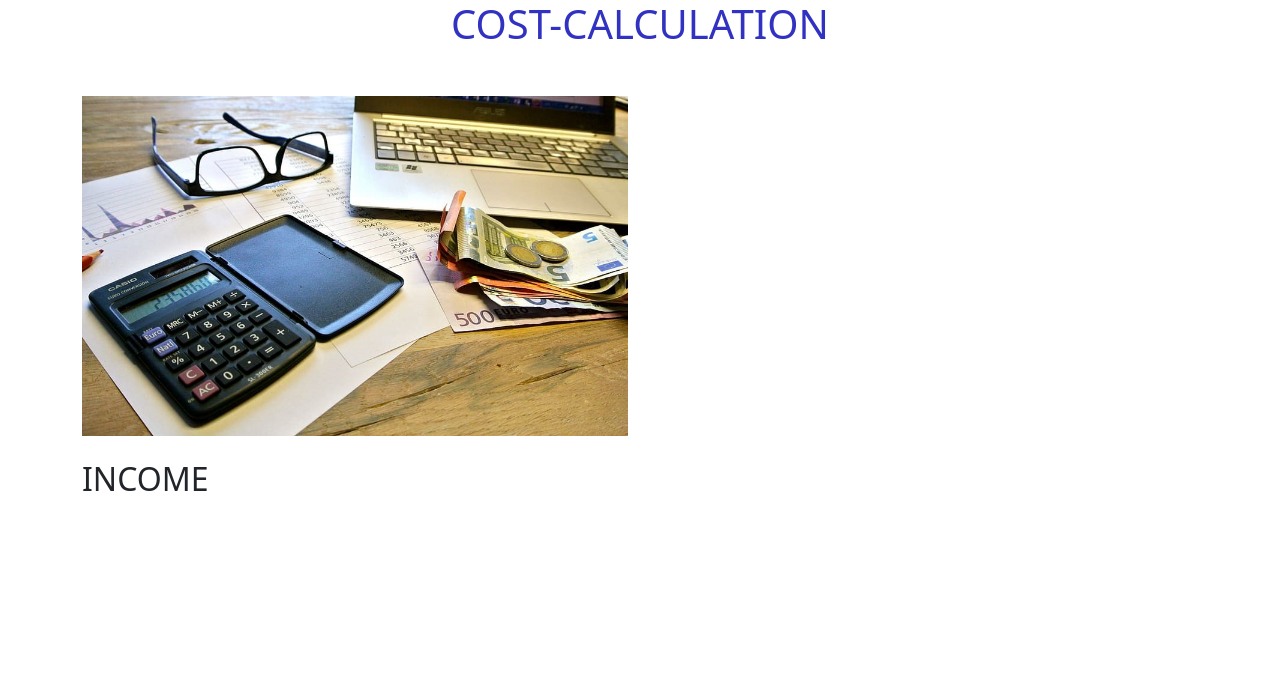
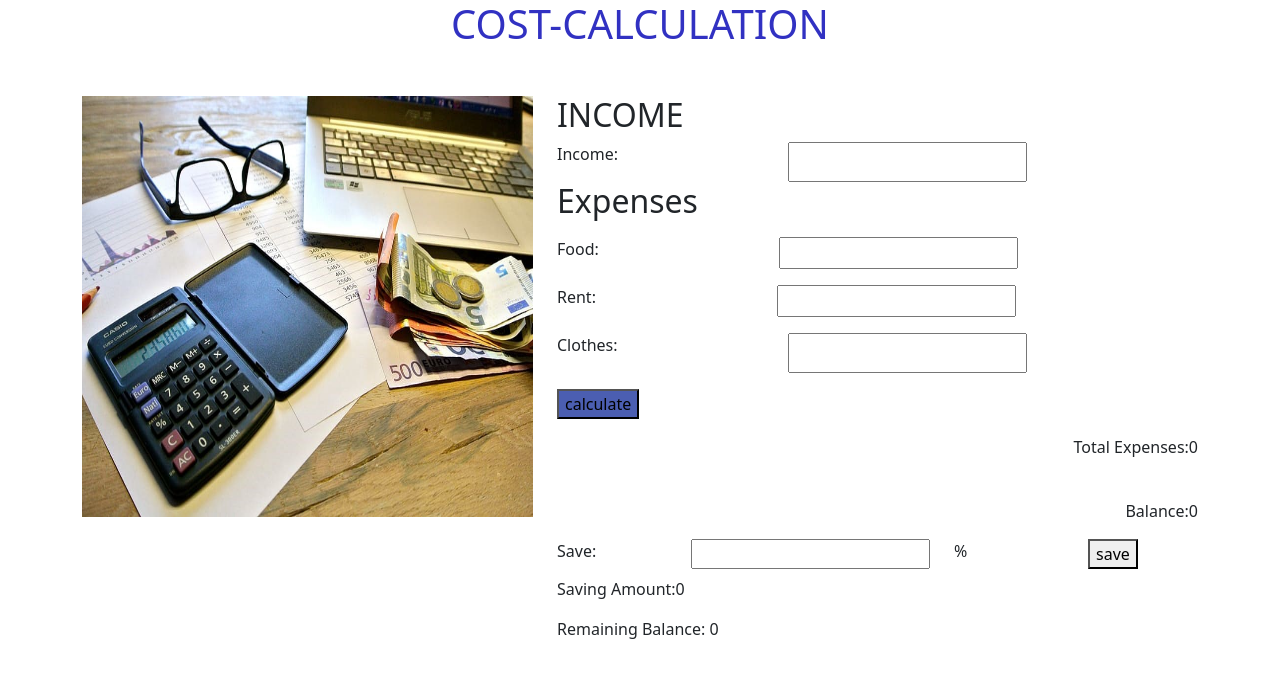
Before and after one commit to akila-niasa/money-master, a plain HTML site: page index.html in a window 1280 px wide. Drawn offline with nearby package versions, Linux system fonts and the light colour scheme.

Commit message:
my github

```diff
--- a/index.html
+++ b/index.html
@@ -5,23 +5,76 @@
     <meta http-equiv="X-UA-Compatible" content="IE=edge">
     <meta name="viewport" content="width=device-width, initial-scale=1.0">
     <title>Document</title>
+    <!-- -------Bootstrap CSS stylesheet --------- -->
     <link href="https://cdn.jsdelivr.net/npm/bootstrap@5.1.3/dist/css/bootstrap.min.css" rel="stylesheet" integrity="sha384-1BmE4kWBq78iYhFldvKuhfTAU6auU8tT94WrHftjDbrCEXSU1oBoqyl2QvZ6jIW3" crossorigin="anonymous">
+    <!---------------Vanilla CSS----------------->
     <link rel="stylesheet" href="style.css">
 </head>
 <body>
    <header> <h1 class="text-center head" >COST-CALCULATION</h1></header>
+   <!-------------Main code starts here------------ -->
    <main>
        <section class="container mt-5 mb-5">
-           <article class="row gap-4">
-               <div class="col col-lg-6 col-sm-12 col-12">
-                   <img class="img-fluid"src="money.jpg" alt="" srcset="">
+           <article class="row ">
+               <div class=" col-lg-5 col-12">
+                    <!-------------- Image add section --------------------->
+                    <img class="img-fluid h-75" src="money.jpg" alt="">
                </div>
-               <div class="col col-lg-6 col-sm-12 col-12">
+ <!-- ----------Cost Section -------------- -->
+               <div class="col-12 col-lg-7">
                    <h2>INCOME</h2>
+                   <div class="d-flex">
+                       <p>Income:</p>
+                       <input id="input" class="mx-auto" type="text"  aria-label="Sizing example input">
+                   </div>
+                   <h2 class="mb-3">Expenses</h2>
+                   <div class="d-flex mt-3 mb-2">
+                    <p>Food:</p>
+                    <input id="food" class="mx-auto mb-2" type="text">
+                </div>
+                   <div class="d-flex mt-2">
+                    <p>Rent:</p>
+                    <input id="rent" class="mx-auto mb-2" type="text">
+                </div>
+                   <div class="d-flex mt-2 mb-2">
+                    <p>Clothes: </p>
+                    <input id="clothes" class="mx-auto" type="text">
+                </div>
+ <!-------------------- Cost buttons------------ -->
+
+                <button id="cost-buttton" class="mt-3 button-color d-flex justify-content-center"type="submit">calculate</button>
+                <div class="mt-3">
+ <!-- ------------Total Cost------------- -->
+                    <p class="d-flex justify-content-end">Total Expenses:<span>0</span> </p>
+                    <br>
+                    <p class="d-flex justify-content-end">Balance: <span>0</span></p>
+                </div>
+                <!-------- save--------- -->
+                <div class="row ">
+                    <div class="col">
+                        Save:
+                    </div>
+                    <div class="col">
+                        <input type="text">
+                    </div>
+                    <div  class="col "> %</div>
+
+                    <div class="col ">
+                       <button class="">save</button>
+                    </div>
+                </div>
+<!----------- ---Final cost-------------- -->
+                <div class="mt-2">
+                    <p>
+                        Saving Amount:<span>0</span>
+                    </p>
+                    <p>Remaining Balance: <span>0</span></p>
+                </div>
                </div>
 
            </article>
        </section>
    </main>
+   <script src="script.js"></script>
 </body>
 </html>
--- /dev/null
+++ b/script.js
@@ -0,0 +1,15 @@
+function totalCost(){
+    const input=document.getElementById("input")
+    const food=document.getElementById("food")
+    const foodValue=food.value
+    const rent=document.getElementById("rent")
+    const rentValue=rent.value
+    const clothe=document.getElementById("clothes")
+    const clotheValue=clothe.value
+    const totalPrice=parseFloat(foodValue)+parseFloat(rentValue)+parseFloat(clotheValue)
+    return totalPrice
+}
+document.getElementById("cost-buttton").addEventListener("click",function(){
+    totalCost()
+    console.log("good")
+})
--- a/style.css
+++ b/style.css
@@ -2,3 +2,6 @@
 .head{
     color: rgb(49, 49, 194);
 }
+.button-color{
+    background-color: rgb(75, 94, 177);
+}
```
